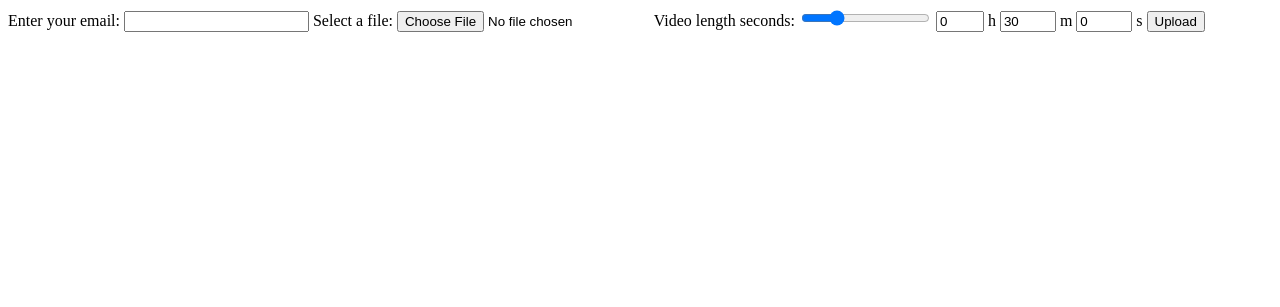
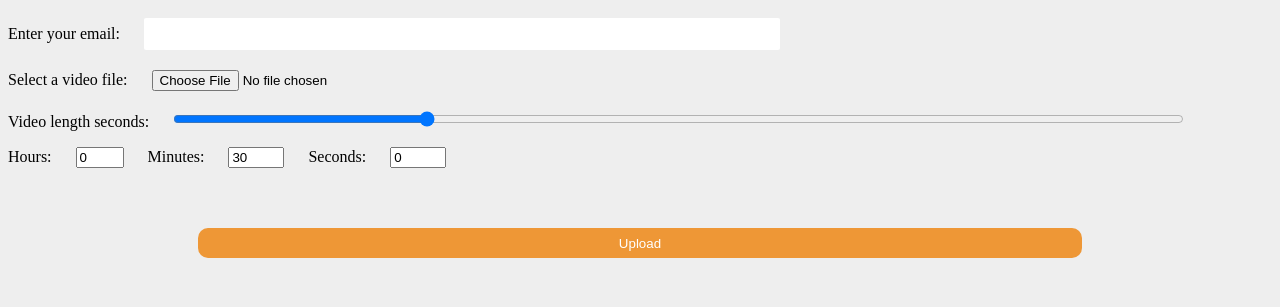
Before and after one commit to shanko07/video-converter-app, a Flask app: page / in a window 1280 px wide. Shown: the top 307 px of the page. Run offline with Flask 2, Linux system fonts and the light colour scheme; parts of the project's set-up code (start-up, migrations or seed data) failed here and were passed over.

Commit message:
Add css styling, icons, improve slider behavior

```diff
--- /dev/null
+++ b/images/standalonedocker/static/styles/home.css
@@ -0,0 +1,56 @@
+input {
+    width: 50%;
+    margin: 10px 20px;
+    display: inline;
+}
+
+div {
+    display: block;
+}
+
+input[type=number] {
+    width: auto;
+}
+
+label {
+    display: inline;
+}
+
+input[type=submit] {
+    background-color: #EE9736;
+    border-radius: 10px;
+    border-style: none;
+    color: #FFFFFF;
+    margin: 10px 20px;
+    height: 30px;
+    width: 90%;
+}
+
+input[type=submit]:hover {
+    background-color: #C27C2D;
+}
+
+html {
+    background-color: #EEEEEE;
+}
+
+input[type=email] {
+    border-radius: 2px;
+    border-style: none;
+    height: 30px;
+}
+
+#submit {
+    display: block;
+    margin: 50px auto;
+    width: 70%;
+}
+
+#slider-block {
+    width: 100%;
+    display: block;
+}
+
+#durationslider {
+    width: 80%;
+}
--- a/images/standalonedocker/templates/home.html
+++ b/images/standalonedocker/templates/home.html
@@ -1,6 +1,16 @@
 <!doctype html>
 <title>Countdown Creator</title>
 <head>
+  <link rel="shortcut icon" href="{{ url_for('static',filename='favicon.ico') }}">
+  <link rel="apple-touch-icon" sizes="114x114" href="{{ url_for('static',filename='icon-apple-114.png') }}">
+  <link rel="apple-touch-icon" sizes="120x120" href="{{ url_for('static',filename='icon-apple-120.png') }}">
+  <link rel="apple-touch-icon" sizes="144x144" href="{{ url_for('static',filename='icon-apple-144.png') }}">
+  <link rel="apple-touch-icon" sizes="152x152" href="{{ url_for('static',filename='icon-apple-152.png') }}">
+  <link rel="apple-touch-icon" sizes="180x180" href="{{ url_for('static',filename='icon-apple-180.png') }}">
+  <link rel="apple-touch-icon" sizes="57x57" href="{{ url_for('static',filename='icon-apple-57.png') }}">
+  <link rel="apple-touch-icon" sizes="60x60" href="{{ url_for('static',filename='icon-apple-60.png') }}">
+  <link rel="apple-touch-icon" sizes="72x72" href="{{ url_for('static',filename='icon-apple-72.png') }}">
+  <link rel="apple-touch-icon" sizes="76x76" href="{{ url_for('static',filename='icon-apple-76.png') }}">
   <script type="text/javascript">
     String.prototype.toHHMMSS = function () {
       var sec_num = parseInt(this, 10); // don't forget the second param
@@ -36,21 +46,32 @@
       document.getElementById("durationslider").value = (h*3600 + m*60 + s);
     }
   </script>
+  <link rel= "stylesheet" type= "text/css" href="{{ url_for('static',filename='styles/home.css') }}">
 </head>
 <body>
   <form method=post enctype=multipart/form-data>
-    <label for="email">Enter your email:</label>
-    <input type="email" id="email" name="email" required>
-    <label for="video">Select a file:</label>
-    <input type="file" id="video" name="video" required>
-    <label for="durationslider">Video length seconds:</label>
-    <input type="range" id="durationslider" name="durationslider" min="30" max="7200" value="1800" step="1" onchange="sliderToLabels()">
-    <input id='h' name='h' type='number' min='0' max='2' value="0" onchange="labelToSlider()">
-    <label for='h'>h</label>
-    <input id='m' name='m' type='number' min='0' max='59' value="30" onchange="labelToSlider()">
-    <label for='m'>m</label>
-    <input id='s' name='s' type='number' min='0' max='59' value="0" onchange="labelToSlider()">
-    <label for='s'>s</label>
-    <input type="submit" value="Upload">
+    <div>
+      <label for="email">Enter your email:</label>
+      <input type="email" id="email" name="email" required>
+    </div>
+    <div>
+      <label for="video">Select a video file:</label>
+      <input type="file" id="video" name="video" required>
+    </div>
+    <div id="slider-block">
+      <label for="durationslider">Video length seconds:</label>
+      <input type="range" id="durationslider" name="durationslider" min="30" max="7200" value="1800" step="15" onchange="sliderToLabels()" oninput="sliderToLabels()">
+    </div>
+    <div>
+      <label for='h'>Hours:</label>
+      <input id='h' name='h' type='number' min='0' max='2' value="0" onchange="labelToSlider()" oninput="labelToSlider()">
+      <label for='m'>Minutes:</label>
+      <input id='m' name='m' type='number' min='0' max='59' value="30" onchange="labelToSlider()" oninput="labelToSlider()">
+      <label for='s'>Seconds:</label>
+      <input id='s' name='s' type='number' min='0' max='59' value="0" onchange="labelToSlider()" oninput="labelToSlider()">
+    </div>
+    <div id="submit-block">
+      <input type="submit" id="submit" value="Upload">
+    </div>
   </form>
 </body>
```
Also changed, not shown: images/standalonedocker/static/favicon.ico (added), images/standalonedocker/static/icon-192.png (added), images/standalonedocker/static/icon-32.png (added), images/standalonedocker/static/icon-apple-114.png (added), images/standalonedocker/static/icon-apple-120.png (added), images/standalonedocker/static/icon-apple-144.png (added), images/standalonedocker/static/icon-apple-152.png (added), images/standalonedocker/static/icon-apple-180.png (added), images/standalonedocker/static/icon-apple-57.png (added), images/standalonedocker/static/icon-apple-60.png (added), images/standalonedocker/static/icon-apple-72.png (added), images/standalonedocker/static/icon-apple-76.png (added).
